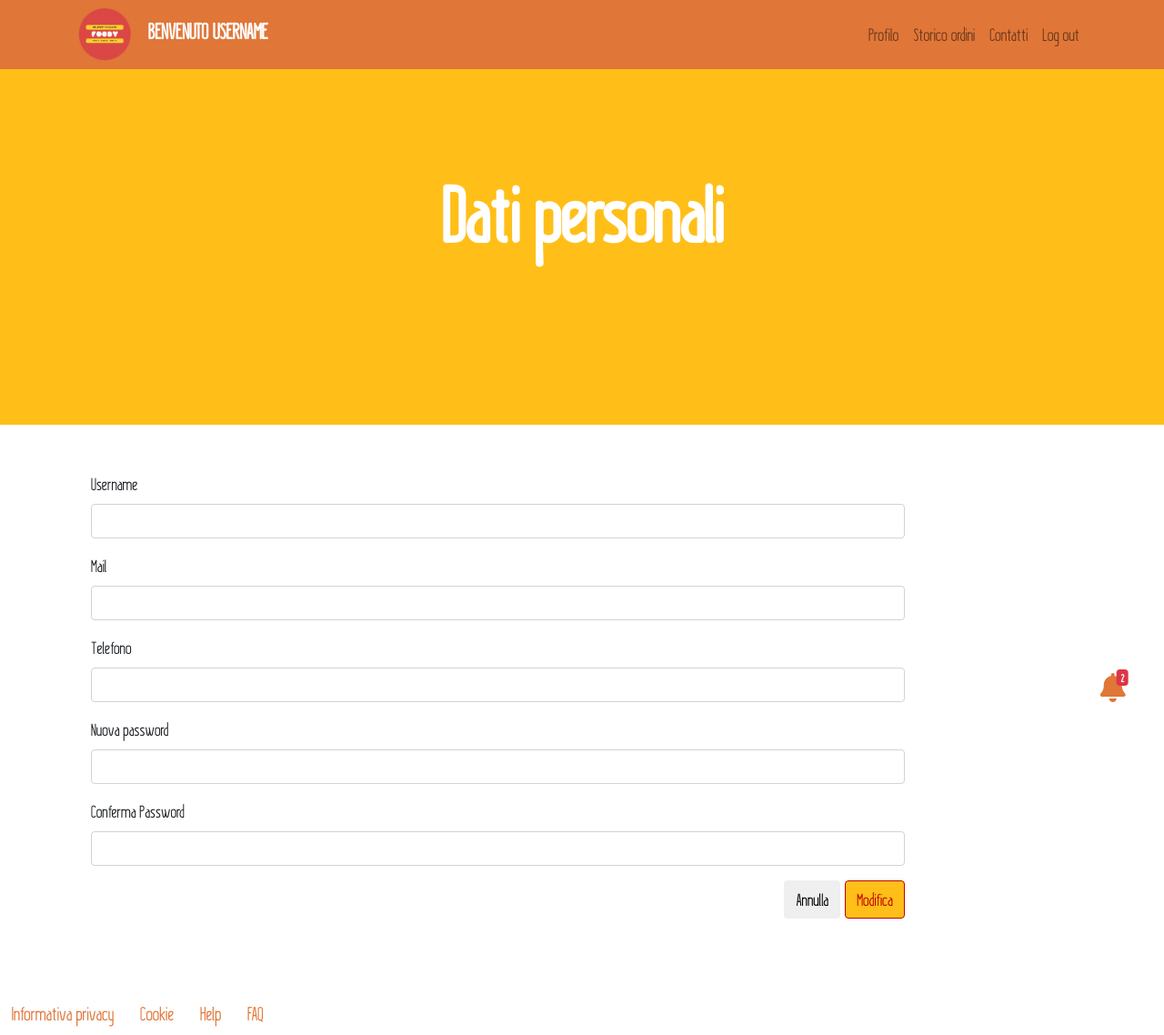
After one commit to cric96/sugar-foody, a PHP site: page /dati_utente.php in a window 1280 px wide. The commit adds this page. Shown: the whole page at 91% size. Run offline with PHP 8.4, Linux system fonts and the light colour scheme; some libraries are stand-ins or nearby versions.

Commit message:
dati_utente nuovo stile

```diff
--- /dev/null
+++ b/css/form-style.css
@@ -0,0 +1,30 @@
+label, .btn-form button {
+  font-size: 14pt !important;
+  font-style: normal !important;
+}
+
+.overlay {
+  background-image: none;
+  background-color: #FFBF18;
+  height: 20%;
+}
+
+.panel-footer {
+  margin-top: 10%;
+}
+
+.btn-form button
+{
+  margin-left:5px;
+}
+.btn-submit {
+  background-color: #FFBF18;
+  border-color: #C20000;
+  color: #C20000;
+}
+
+.btn-submit:hover {
+  background-color: #C20000;
+  border-color: #FFBF18;
+  color: #FFBF18;
+}
--- /dev/null
+++ b/dati_utente.php
@@ -0,0 +1,110 @@
+<!DOCTYPE html>
+<html lang="it">
+   <head>
+      <meta charset="UTF-8">
+      <link rel="SHORTCUT ICON" href="img/logo.ico" />
+      <meta http-equiv="X-UA-Compatible" content="IE=edge">
+      <meta name="viewport" content="width=device-width, initial-scale=1.0, shrink-to-fit=no">
+      <script src="https://use.fontawesome.com/42b65516fc.js"></script>
+      <link rel="stylesheet" href="https://maxcdn.bootstrapcdn.com/bootstrap/4.0.0-beta.2/css/bootstrap.min.css" integrity="sha384-PsH8R72JQ3SOdhVi3uxftmaW6Vc51MKb0q5P2rRUpPvrszuE4W1povHYgTpBfshb" crossorigin="anonymous">
+      <link rel="stylesheet" href="./css/catProdotti.css">
+      <link rel="stylesheet" href="./css/form-style.css">
+      <script src="https://code.jquery.com/jquery-3.2.1.slim.min.js" integrity="sha384-KJ3o2DKtIkvYIK3UENzmM7KCkRr/rE9/Qpg6aAZGJwFDMVNA/GpGFF93hXpG5KkN" crossorigin="anonymous"></script>
+      <script src="https://cdnjs.cloudflare.com/ajax/libs/popper.js/1.12.3/umd/popper.min.js" integrity="sha384-vFJXuSJphROIrBnz7yo7oB41mKfc8JzQZiCq4NCceLEaO4IHwicKwpJf9c9IpFgh" crossorigin="anonymous"></script>
+      <script src="https://maxcdn.bootstrapcdn.com/bootstrap/4.0.0-beta.2/js/bootstrap.min.js" integrity="sha384-alpBpkh1PFOepccYVYDB4do5UnbKysX5WZXm3XxPqe5iKTfUKjNkCk9SaVuEZflJ" crossorigin="anonymous"></script>
+      <script src="./js/scriptHide.js"></script>
+      <script src="https://ajax.googleapis.com/ajax/libs/jquery/3.2.1/jquery.min.js"></script>
+      <title>Dati personali</title>
+   </head>
+   <body>
+      <nav class="navbar navbar-expand-lg navbar-light bg fixed-top">
+         <div class="container">
+            <a class="img-item navbar-left" href="#">
+            <img src="./img/logo.png" alt="Logo">
+            </a>
+            <h1 class="navbar-brand">
+               BENVENUTO USERNAME
+            </h1>
+            <button class="navbar-toggler" type="button" data-toggle="collapse" data-target="#navbarResponsive" aria-controls="navbarResponsive" aria-expanded="false" aria-label="Toggle navigation">
+            <span class="navbar-toggler-icon"></span>
+            </button>
+            <div class="collapse navbar-collapse" id="navbarResponsive">
+               <ul class="navbar-nav ml-auto">
+                  <li class="nav-item">
+                     <a class="nav-link" href="#">Profilo
+                     <span class="sr-only">(current)</span>
+                     </a>
+                  </li>
+                  <li class="nav-item">
+                     <a class="nav-link" href="#">Storico ordini</a>
+                  </li>
+                  <li class="nav-item">
+                     <a class="nav-link" href="#">Contatti</a>
+                  </li>
+                  <li class="nav-item">
+                     <a class="nav-link" href="#">Log out</a>
+                  </li>
+               </ul>
+            </div>
+         </div>
+      </nav>
+      <!-- Page Content -->
+      <header>
+         <div class="overlay">
+            <h2 class="my-4">Dati personali</h2>
+         </div>
+      </header>
+      <div class="container content">
+         <form method="post" class="form-horizontal">
+            <div class="form-group">
+               <label for="user" class="control-label col-sm-2">Username</label>
+               <div class="col-sm-10">
+                  <input type="text" class="form-control" name="user" id="user">
+               </div>
+            </div>
+            <div class="form-group">
+               <label for="mail" class="control-label col-sm-2">Mail</label>
+               <div class="col-sm-10">
+                  <input type="text" class="form-control" name="mail" id="mail">
+               </div>
+            </div>
+            <div class="form-group">
+               <label for="telefono" class="control-label col-sm-2">Telefono</label>
+               <div class="col-sm-10">
+                  <input type="text" class="form-control" name="telefono" id="telefono">
+               </div>
+            </div>
+            <div class="form-group">
+               <label for="psw" class="control-label col-sm-2">Nuova password</label>
+               <div class="col-sm-10">
+                  <input type="password" class="form-control" name="psw" id="psw">
+               </div>
+            </div>
+            <div class="form-group">
+               <label for="psw2" class="control-label col-sm-2">Conferma Password</label>
+               <div class="col-sm-10">
+                  <input type="password" class="form-control" name="psw2" id="psw2">
+               </div>
+            </div>
+            <div class="form-check col-sm-10 btn-form">
+               <button type="submit" class="btn btn-submit float-right">Modifica</button>
+               <button type="reset" class="btn btn-default float-right">Annulla</button>
+             </div>
+            </div>
+         </form>
+         <div class="notification">
+            <a href="#">
+            <span class="fa fa-bell brown"></span>
+            </a>
+            <span class="badge badge-danger">2</span>
+         </div>
+      </div>
+      <!-- /.container -->
+      <footer class="panel-footer">
+         <a href="#" >Informativa privacy</a>
+         <a href="#" >Cookie</a>
+         <a href="#" >Help</a>
+         <a href="#" >FAQ</a>
+      </footer>
+   </body>
+</html>
```
Also changed, not shown: categoriaProdotti.php (+9 -9 lines), dati_persona.php (deleted, +0 -64 lines), img/carne.png (added), img/panini.png (added), img/pasta.png (added), img/pesce.png (added), img/piadina.png (added), img/pizza.png (added).
